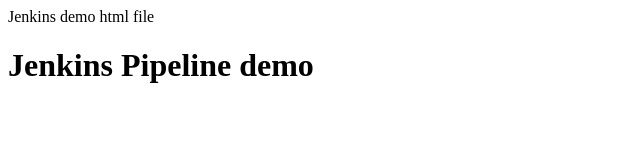
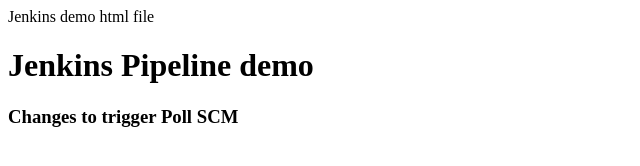
Before and after one commit to kamalkaryat/jenkins-demo, a plain HTML site: page index.html in a window 1280 px wide. Shown: the whole page, without its empty margins (0-640 px from the left). Drawn offline with Linux system fonts and the light colour scheme.

Commit message:
included h3 in index file

```diff
--- a/index.html
+++ b/index.html
@@ -1,2 +1,3 @@
 Jenkins demo html file
 <h1>Jenkins Pipeline demo</h1>
+<h3> Changes to trigger Poll SCM</h3>
```
